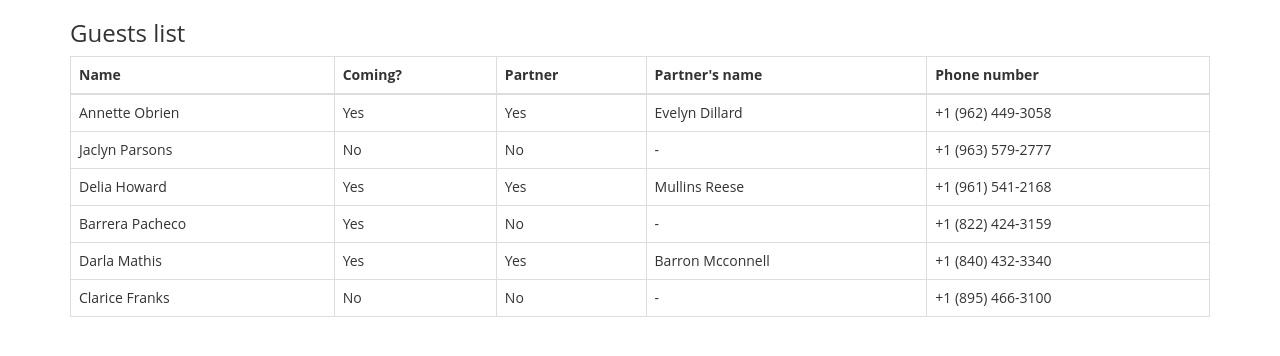
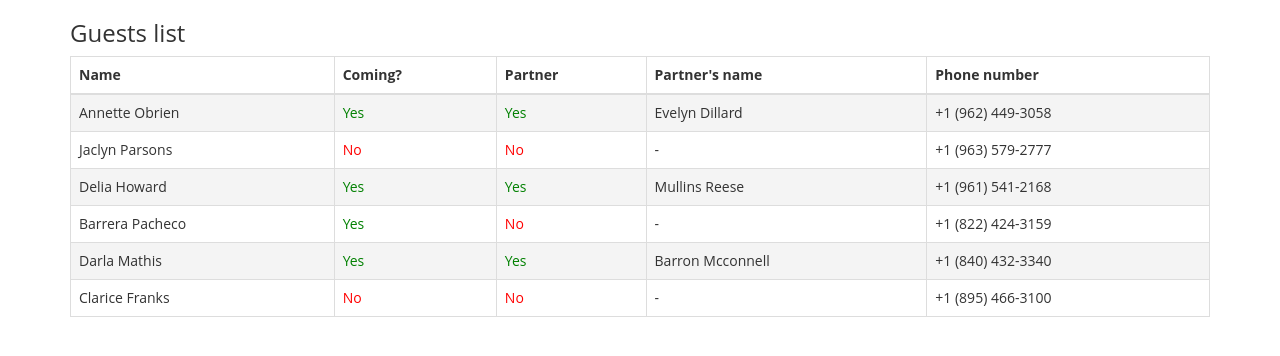
Before and after one commit to ABugajska/weddapp, an Angular app: page / in a window 1280 px wide. Shown: the top 356 px of the page. Built offline with nearby package versions, Linux system fonts and the light colour scheme.

Commit message:
added some classes + fixed last ngif

```diff
--- a/src/app/app.component.html
+++ b/src/app/app.component.html
@@ -13,15 +13,15 @@
           </tr>
         </thead>
         <tbody>
-          <tr *ngFor="let person of people">
+          <tr *ngFor="let person of people" [ngClass]="{ 'highlight': person.isComing && person.partner.coming }">
             <td>{{person.name}}</td>
 
-            <td>{{ person.isComing ? 'Yes' : 'No' }}</td>
+            <td [ngClass]="{'green' : person.isComing, 'red': !person.isComing  }">{{ person.isComing ? 'Yes' : 'No' }}</td>
 
-            <td> {{ person.partner.coming ? 'Yes' : 'No' }} </td>
+            <td [ngClass]="{'green' : person.partner.coming, 'red': !person.partner.coming  }"> {{ person.partner.coming ? 'Yes' : 'No' }} </td>
 
-            <td *ngIf="person.partner.coming">{{person.partner.name}}</td>
-            <td *ngIf="!person.partner.coming">-</td>
+            <td>{{ person.partner?.coming ? person.partner.name : '-' }}</td>
+
 
             <td>{{ person.phone }}</td>
           </tr>
--- a/src/styles.scss
+++ b/src/styles.scss
@@ -3,3 +3,12 @@
 body {
     font-family: 'Open sans';
 }
+.red {
+    color: red;
+}
+.green {
+    color: green;
+}
+.highlight {
+    background-color: #f4f4f4;
+}
```
